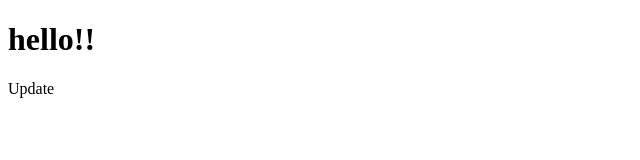
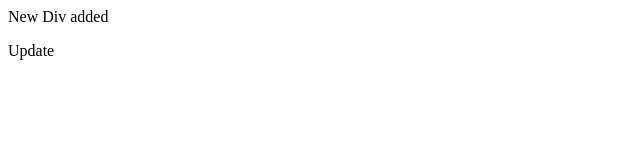
Before and after one commit to AtulKumar004/PrecticeGitRepo, a plain HTML site: page index.html in a window 1280 px wide. Shown: the whole page, without its empty margins (0-640 px from the left). Drawn offline with Linux system fonts and the light colour scheme.

Commit message:
remove h1 tag and add div

```diff
--- a/index.html
+++ b/index.html
@@ -7,7 +7,7 @@
     <title>Document</title>
 </head>
 <body>
-    <h1>hello!!</h1>
+    <div>New Div added</div>
     <p>Update </p>
 </body>
 </html>
```
